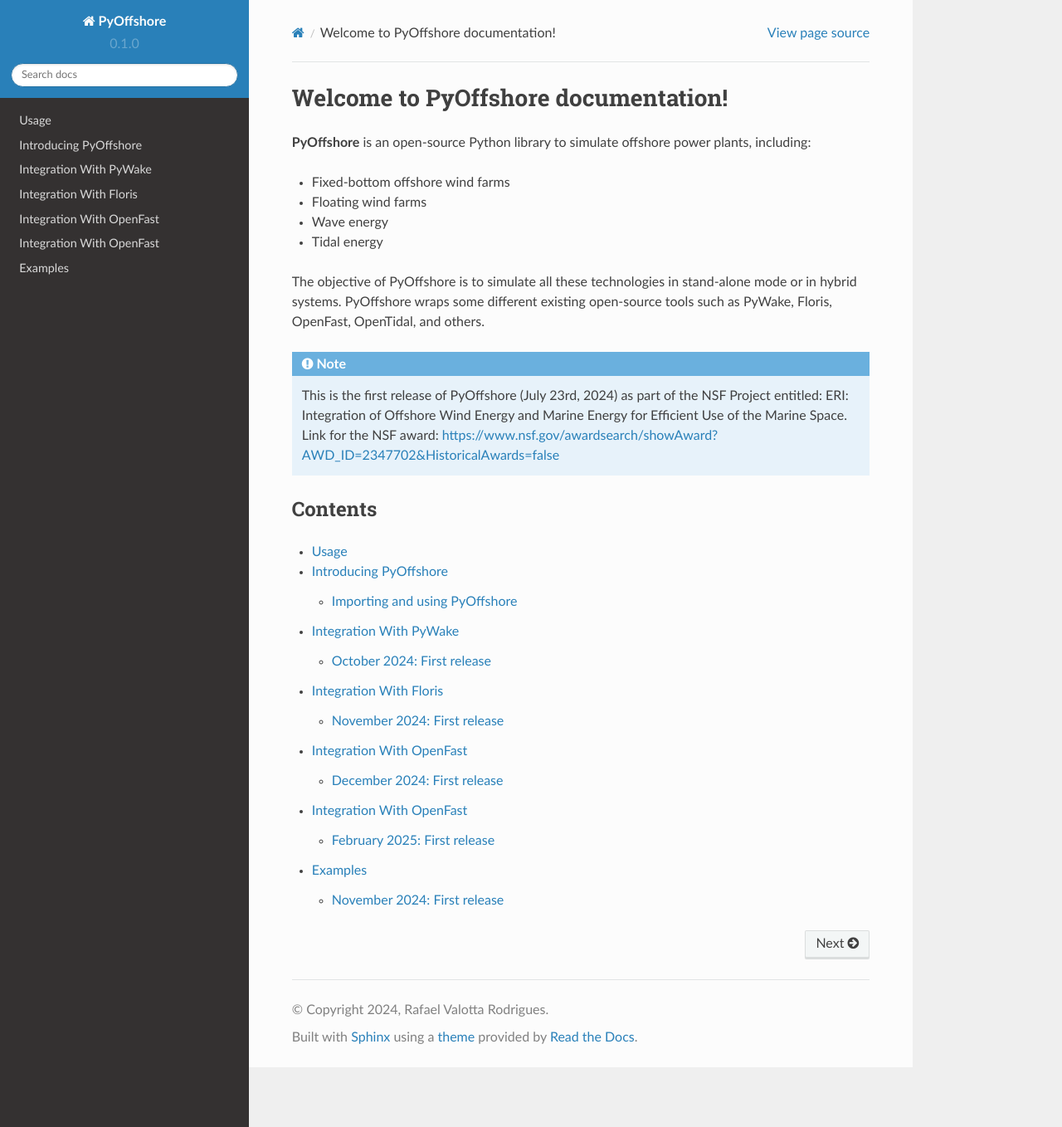
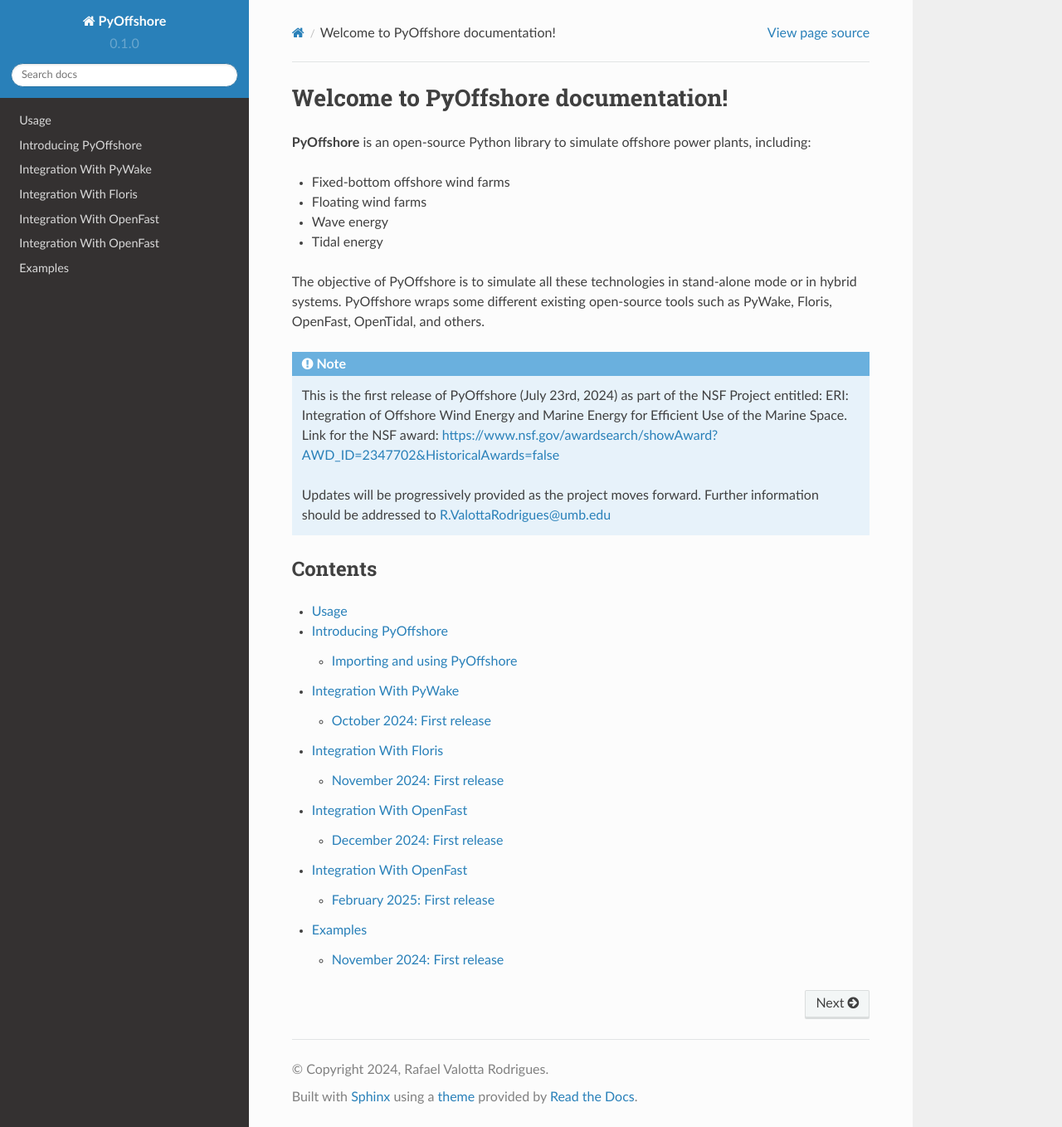
Before and after one commit to rafaelvalotta/PyOffshore, a Sphinx documentation site: the page built from docs/source/index.rst, in a window 1280 px wide and 1358 px high. Shown: the whole window at 83% size. Built offline with Sphinx 7.4.7 and the Read the Docs theme 2.0.0, drawn with Linux system fonts in a browser that asks for light colours; pages that are not in the unit, such as notebooks, are missing from menus.

Commit message:
updating intro

```diff
--- a/docs/source/index.rst
+++ b/docs/source/index.rst
@@ -15,6 +15,8 @@
 
    This is the first release of PyOffshore (July 23rd, 2024) as part of the NSF Project entitled: ERI: Integration of Offshore Wind Energy and Marine Energy for Efficient Use of the Marine Space.
    Link for the NSF award: https://www.nsf.gov/awardsearch/showAward?AWD_ID=2347702&HistoricalAwards=false
+
+   Updates will be progressively provided as the project moves forward. Further information should be addressed to R.ValottaRodrigues@umb.edu
 
 
 Contents
```
